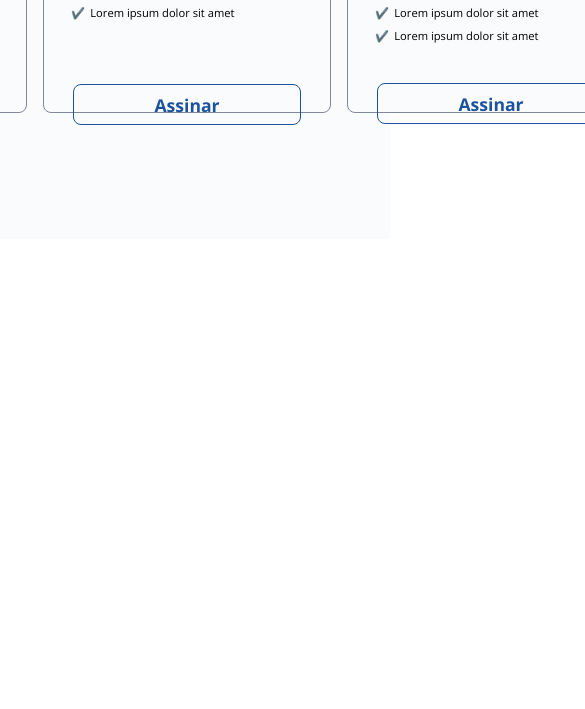
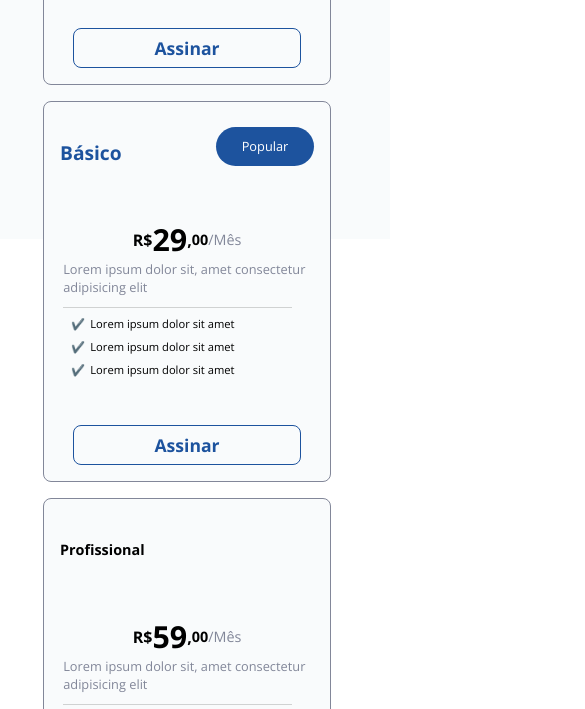
Before and after one commit to LuskarDev/Princing_Table, a plain HTML site: page index.html in a window 390 px wide. Shown: the part 605-1314 px from the top of the page, 585 px wide, since content can reach past the window. Before the commit the page ends 844 px from the top, so only its background shows below. Drawn offline with nearby package versions, Linux system fonts and the light colour scheme.

Commit message:
Update style.css

```diff
--- a/style.css
+++ b/style.css
@@ -66,6 +66,10 @@
     margin-bottom: 2rem;
   }
 
+  section main .title {
+      margin: 1rem;
+  }
+
   section main .title > h2 {
     font-size: 2.5rem;
     font-weight: 700;
@@ -85,7 +89,7 @@
   section .Princings .Table {
       text-align: center;
       width: 18rem;
-      height: 23rem;
+      height: 106%;
       margin-right: 1rem;
       border: .1rem solid var(--gray);
       border-radius: 8px;
@@ -94,15 +98,15 @@
 
 
   section .Princings .Table:nth-child(1) button {
-        margin-top: 5rem;
+        margin-top: 4rem;
   }
 
   section .Princings .Table:nth-child(2) button {
-    margin-top: 3.5rem;
+    margin-top: 2.5rem;
     }
 
     section .Princings .Table:nth-child(3) button {
-        margin-top: 2rem;
+        margin-top: 1rem;
   }
 
   section .Princings .Table ul li {
@@ -204,3 +208,42 @@
       background: var(--blue);
       border-radius: 40px;
   }
+
+
+  @media (max-width: 914px) {
+
+    section .content {
+        position: absolute;
+        top: 0px;
+          height: 180vh;
+          width: 100%;
+          display: flex;
+          flex-direction: column;
+          align-items: center;
+          justify-content: center;
+          text-align: center;
+      }
+
+    section .Princings {
+        display: flex;
+        flex-direction: column;
+    }
+
+    section .Princings .Table {
+        text-align: center;
+        width: 18rem;
+        height: 100%;
+        margin-top: 1rem;
+        border: .1rem solid var(--gray);
+        border-radius: 8px;
+        background: var(--page-background)
+    }
+
+    section .Princings .Table button {
+        margin-top: 4rem;
+        margin-bottom: 1rem;
+  }
+
+
+
+  }
```
